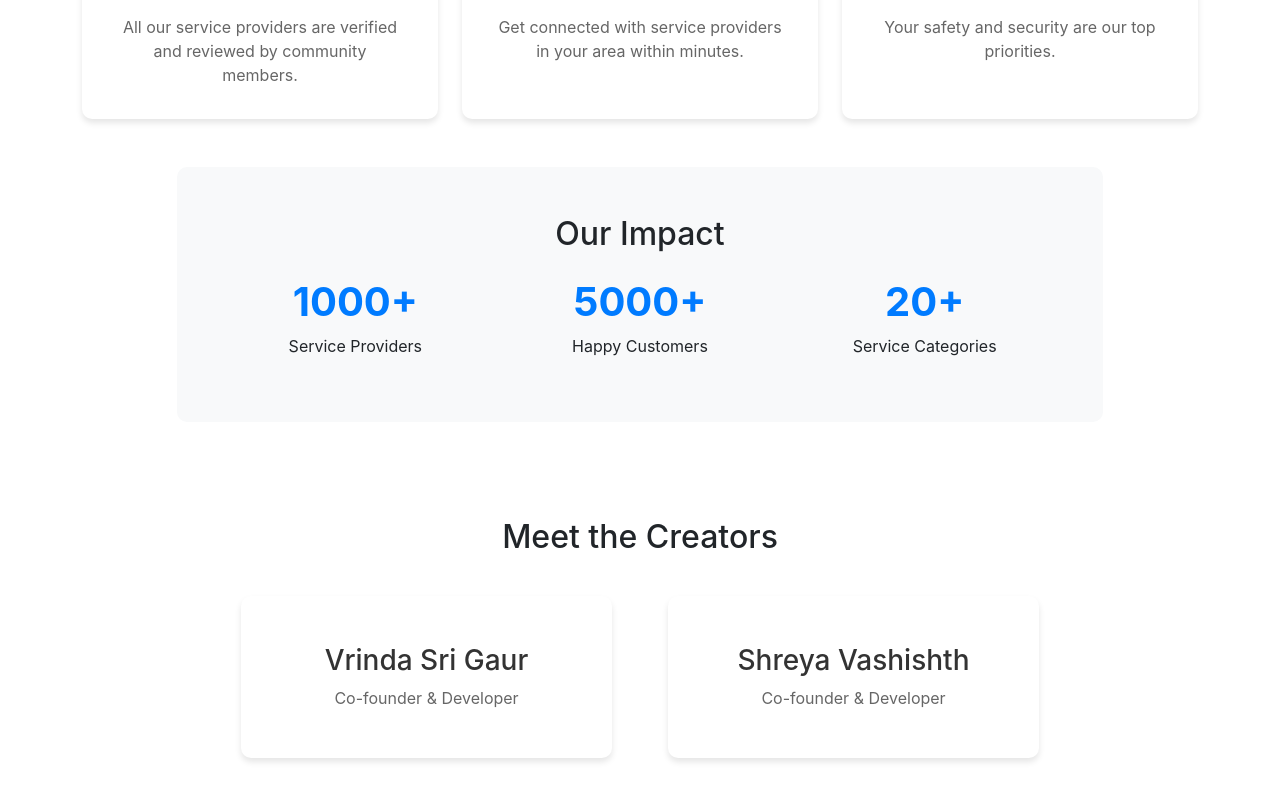
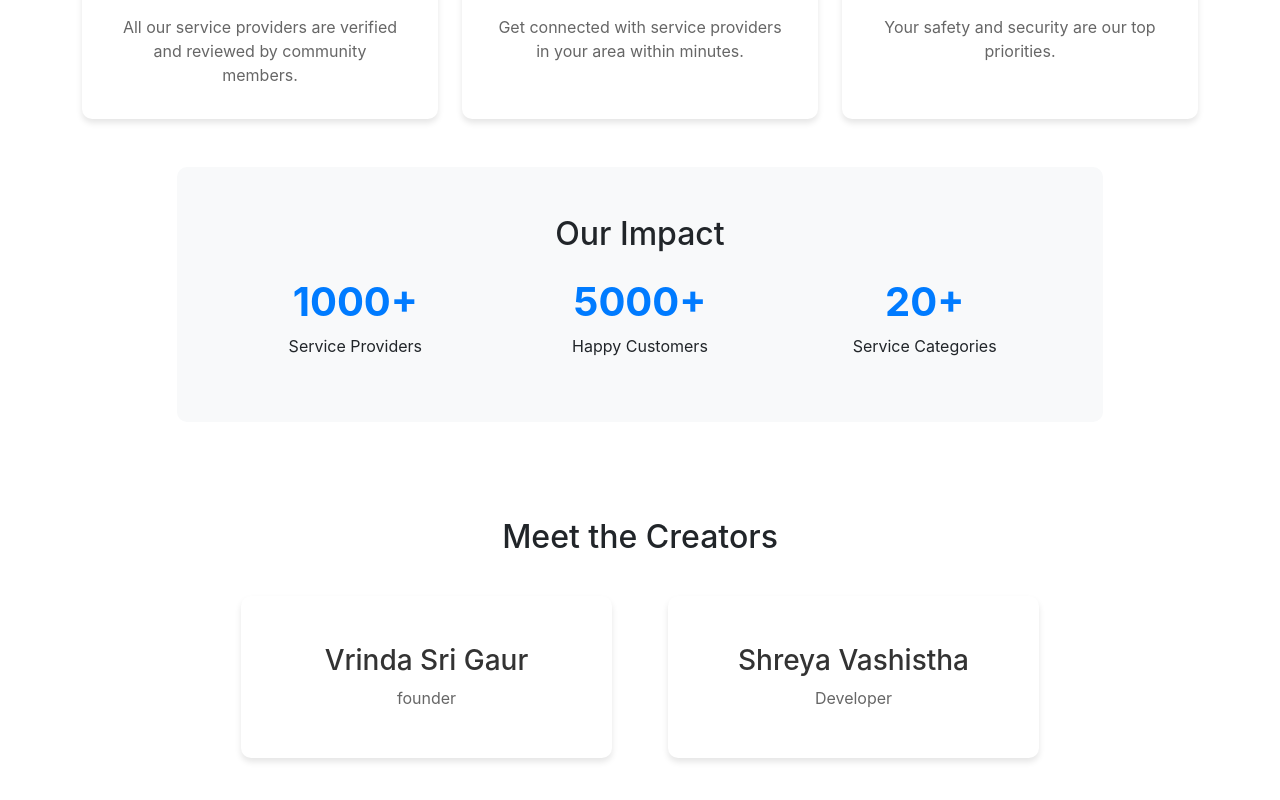
Before and after one commit to civdix/rozgaarNow, a React (Create React App) app: page /About in a window 1280 px wide. Shown: the part 697-1497 px from the top of the page. Built offline with nearby package versions, Linux system fonts and the light colour scheme.

Commit message:
first commit

```diff
--- a/src/components/About.js
+++ b/src/components/About.js
@@ -95,7 +95,7 @@ function About() {
                       <i className="fas fa-user-circle"></i>
                     </div>
                     <h3>Vrinda Sri Gaur</h3>
-                    <p>Co-founder & Developer</p>
+                    <p>founder </p>
                   </div>
                 </div>
                 <div className="col-md-6">
@@ -103,8 +103,8 @@ function About() {
                     <div className="creator-image">
                       <i className="fas fa-user-circle"></i>
                     </div>
-                    <h3>Shreya Vashishth</h3>
-                    <p>Co-founder & Developer</p>
+                    <h3>Shreya Vashistha</h3>
+                    <p>Developer</p>
                   </div>
                 </div>
               </div>
```
